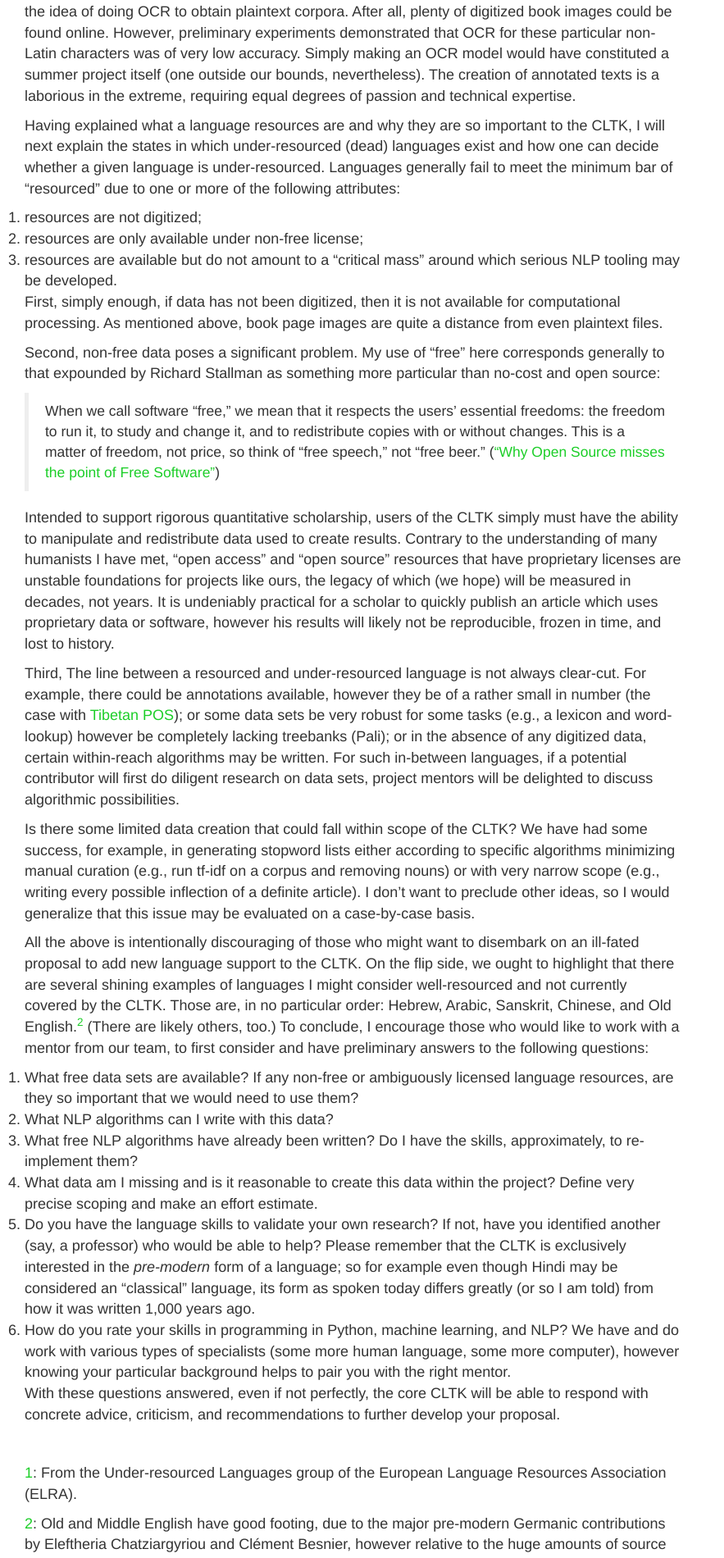
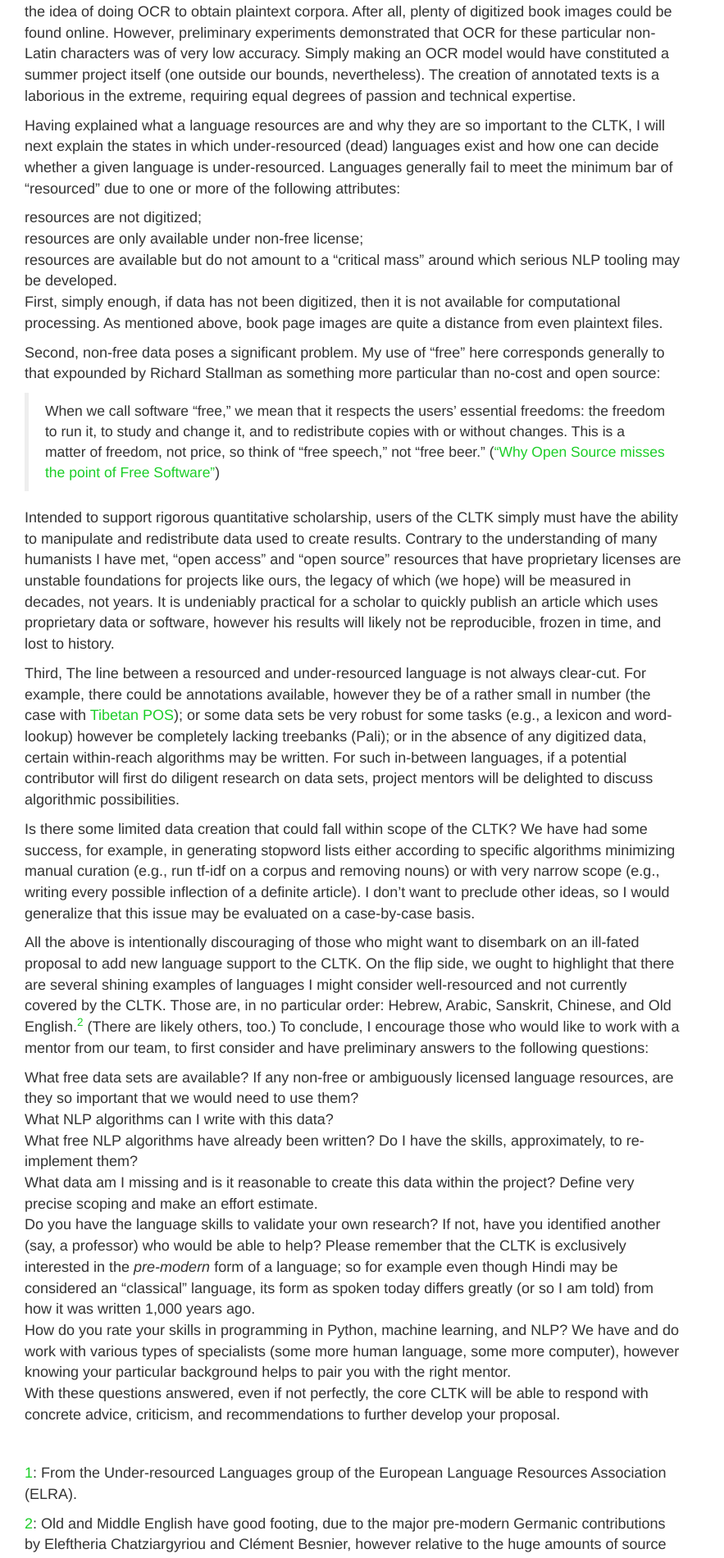
Before and after one commit to kylepjohnson/kylepjohnson.github.io, a Jekyll site: the page built from _posts/2018-12-30-under-resourced-languages-cltk.markdown, in a window 1280 px wide. Shown: the part 1334-3234 px from the top of the page at 82% size, without its empty margins (0-883 px from the left). Built offline with Jekyll 4.4.1, drawn with Linux system fonts in a browser that asks for light colours; nearby versions of some CDN libraries.

Commit message:
Update kyle_custom.css

```diff
--- a/css/kyle_custom.css
+++ b/css/kyle_custom.css
@@ -61,7 +61,7 @@ ul, ol {
   margin-bottom: 10px;
   margin: 0;
   padding: 0;
-  /* list-style-type: none; */
+  list-style-type: none;
 }
 
 .col-md-4 li {
```
